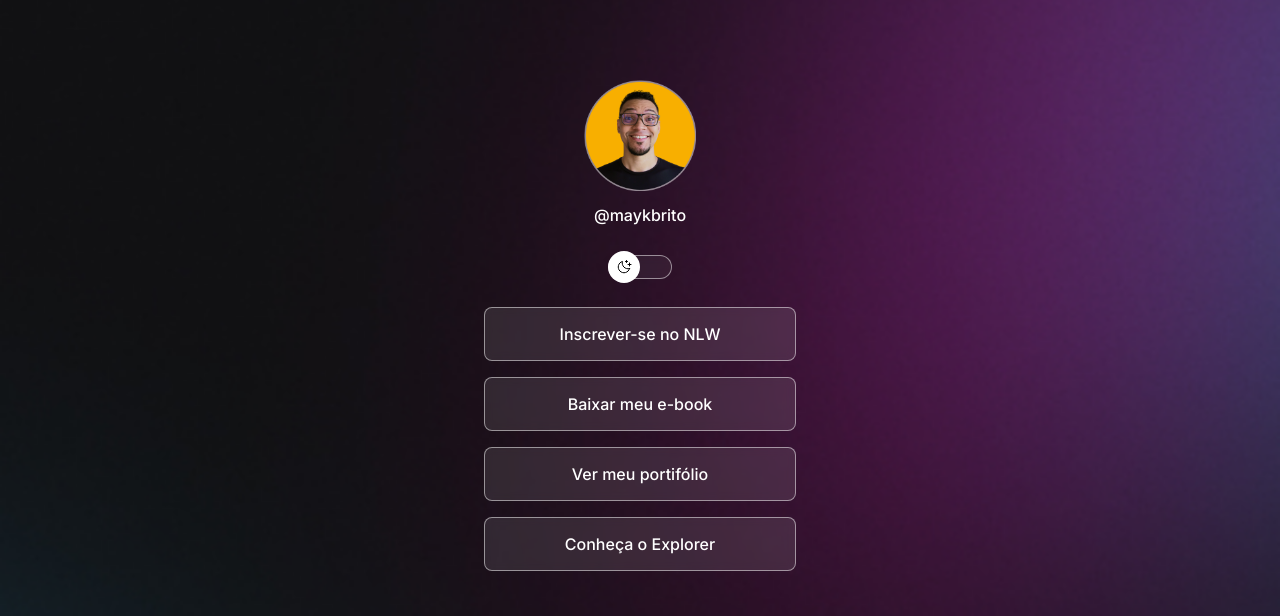
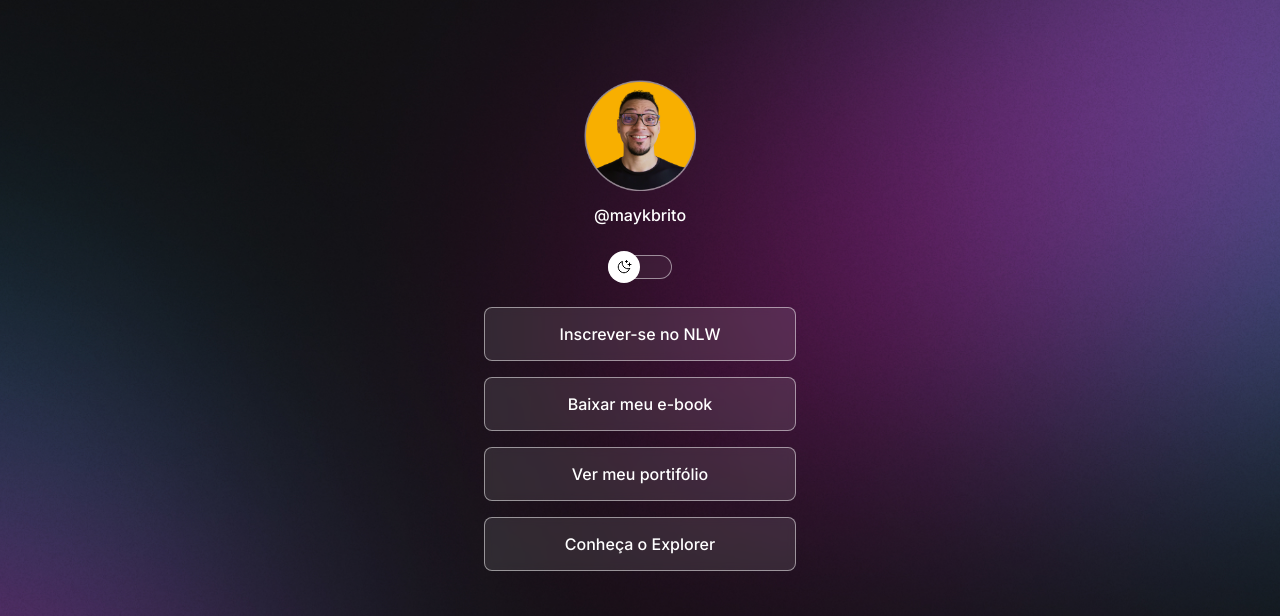
Before and after one commit to alvesxdev/projeto-discover, a plain HTML site: page rocketseat/index.html in a window 1280 px wide. Shown: the top 616 px of the page. Drawn offline with nearby package versions, Linux system fonts and the light colour scheme.

Commit message:
commit responsive background

```diff
--- a/rocketseat/style.css
+++ b/rocketseat/style.css
@@ -156,3 +156,15 @@ footer {
   text-align: center;
   font-size: 14px;
 }
+
+/* media queries */
+
+@media (min-width: 700px) {
+  :root {
+    --bg-url: url(assets/assets/bg-desktop.jpg);
+  }
+
+  .light {
+    --bg-url: url(assets/assets/bg-desktop-light.jpg);
+  }
+}
```
